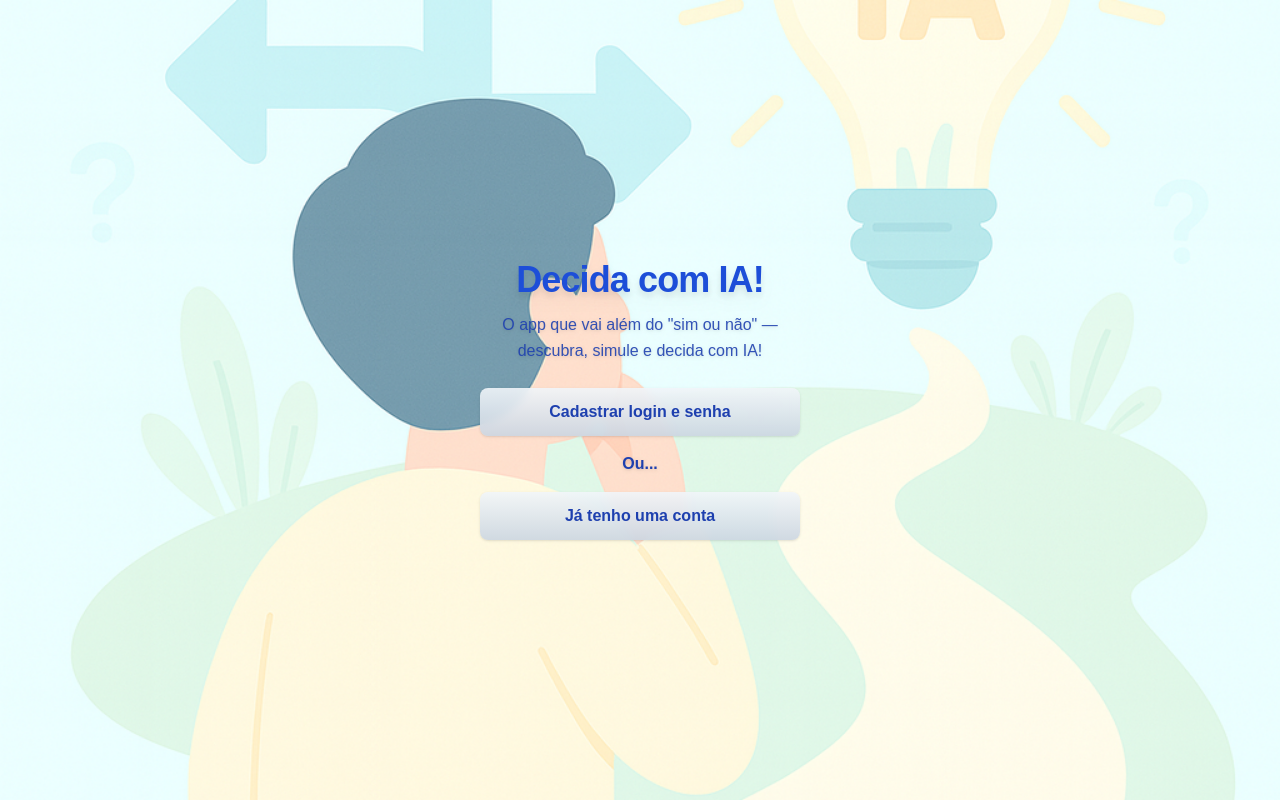
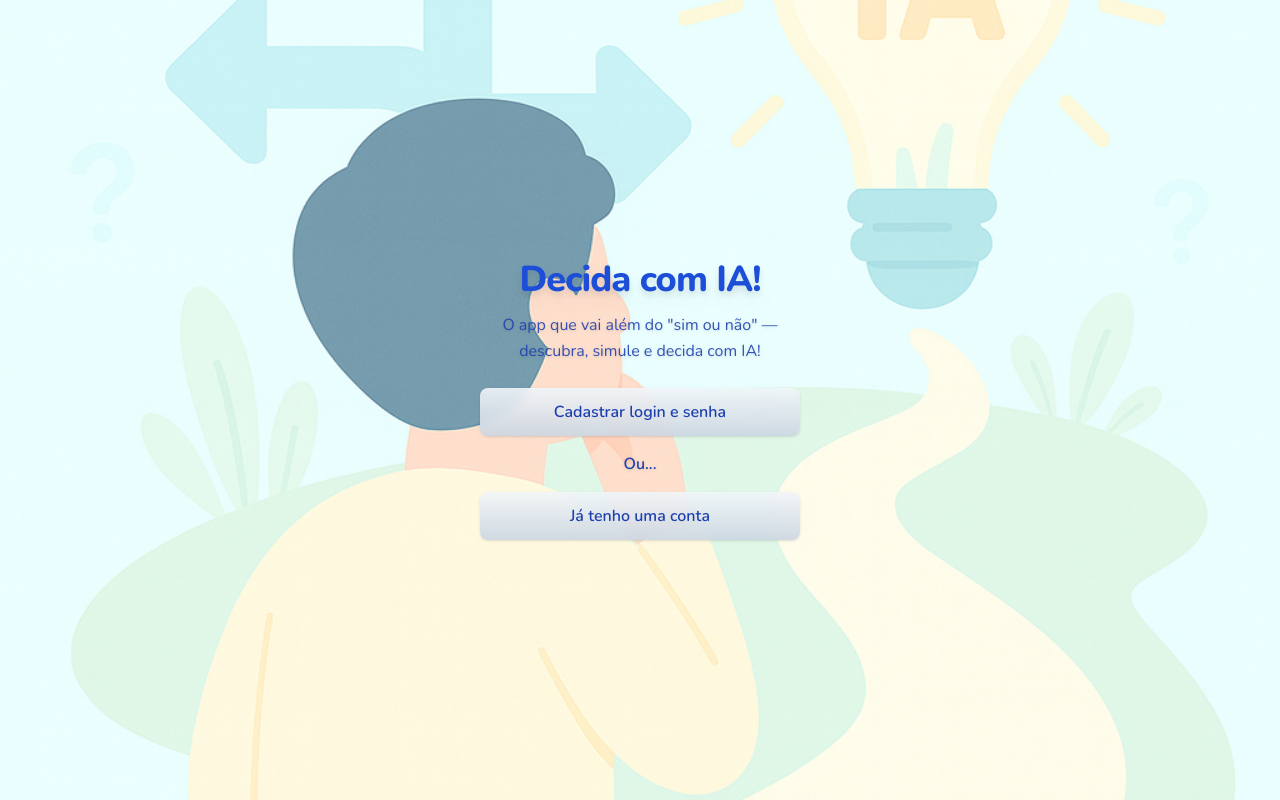
Before and after one commit to Lianagodoy/appindecisos, a Next.js app: page / in a window 1280 px wide. Built offline with nearby package versions, Linux system fonts and the light colour scheme.

Commit message:
style: aplicar fonte Nunito e adicionar reset global no globals.css

```diff
--- a/app/globals.css
+++ b/app/globals.css
@@ -2,22 +2,52 @@
 @tailwind components;
 @tailwind utilities;
 
-:root {
-  --background: #ffffff;
-  --foreground: #171717;
+/* ---------------------------------------------------------
+   Reset global para garantir consistência visual
+--------------------------------------------------------- */
+* {
+  margin: 0;
+  padding: 0;
+  box-sizing: border-box;
 }
 
-@layer base {
-  body {
-    background: var(--background);
-    color: var(--foreground);
-    font-family: Arial, Helvetica, sans-serif;
-  }
+/* Remove highlight azul feio no mobile */
+* {
+  -webkit-tap-highlight-color: transparent;
 }
 
-@media (prefers-color-scheme: dark) {
-  :root {
-    --background: #0a0a0a;
-    --foreground: #ededed;
-  }
+/* Faz o app ocupar 100% da tela */
+html, body {
+  height: 100%;
 }
+
+/* ---------------------------------------------------------
+   Configuração da fonte Nunito
+--------------------------------------------------------- */
+:root {
+  --font-nunito: 'Nunito', sans-serif;
+}
+
+.font-nunito {
+  font-family: var(--font-nunito);
+}
+
+/* ---------------------------------------------------------
+   Ajustes opcionais úteis para interfaces modernas
+--------------------------------------------------------- */
+
+/* Deixa textos mais suaves no Windows */
+body {
+  -webkit-font-smoothing: antialiased;
+  -moz-osx-font-smoothing: grayscale;
+}
+
+/* Remove scroll horizontal acidental */
+body {
+  overflow-x: hidden;
+}
+
+/* Evita zoom automático do iPhone em inputs */
+input, select, textarea {
+  font-size: 16px !important;
+}
```
